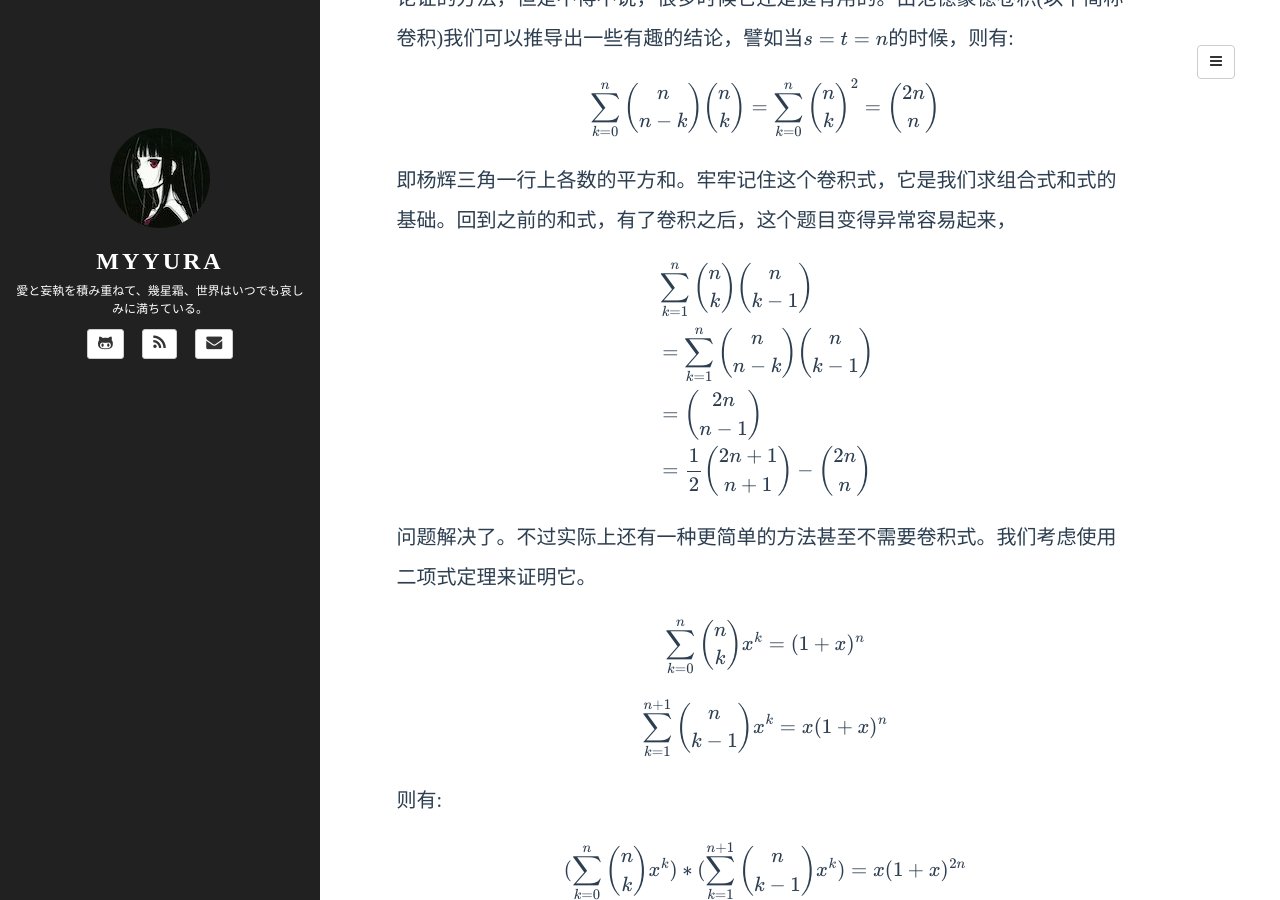
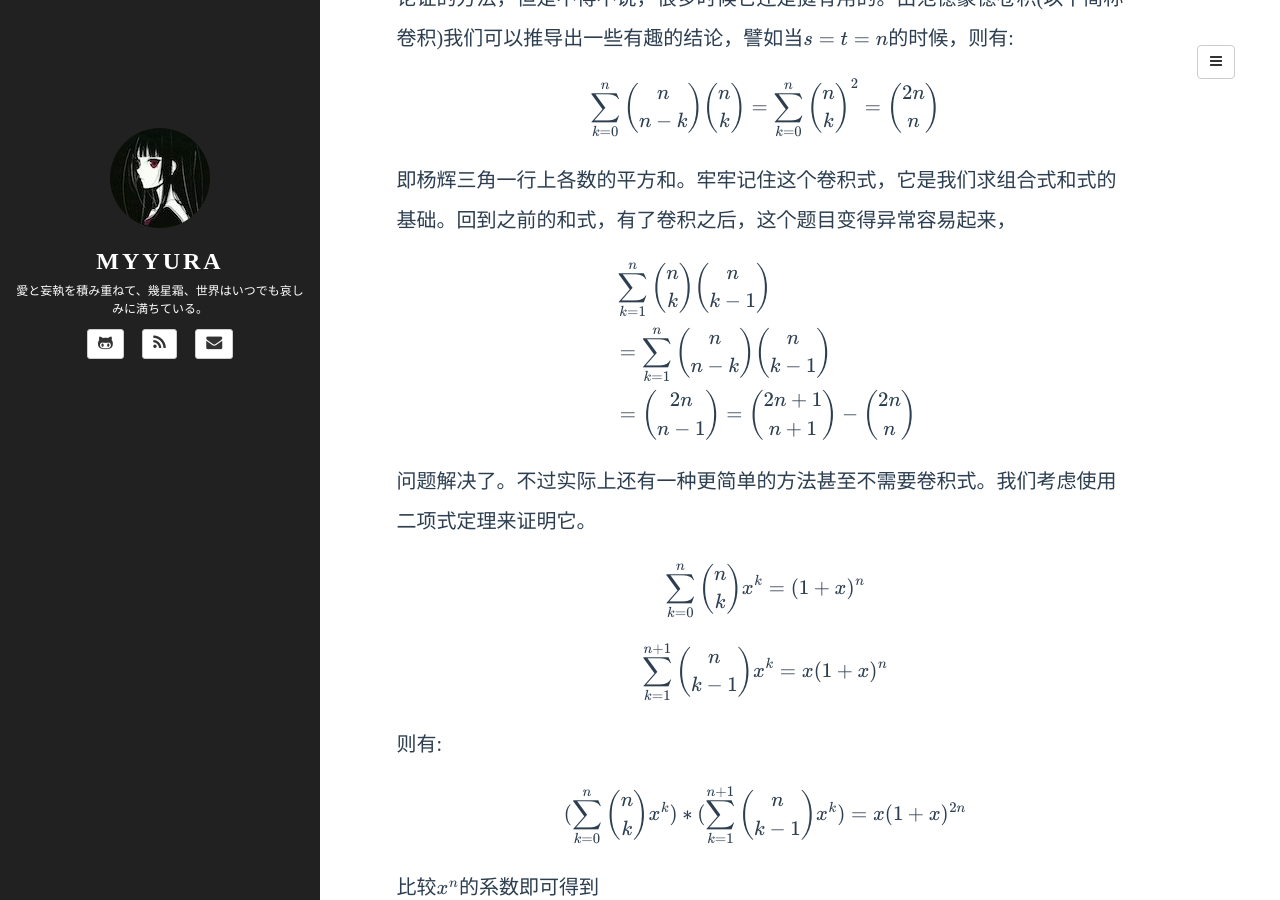
Before and after one commit to Myyura/myyura.github.io, a Jekyll site: the page built from _posts/mathematics/2018-7-5-myyura-1.md, in a window 1280 px wide and 900 px high, scrolled down 5696 px. Built offline with Jekyll 4.4.1, drawn with Linux system fonts in a browser that asks for light colours; formulas are drawn with MathJax 3; a script that is not in the unit is left out; comment, search, counter and statistics services are not loaded; some of the changed text lies outside the part shown.

Commit message:
Fix some errors

```diff
--- a/_posts/mathematics/2018-7-5-myyura-1.md
+++ b/_posts/mathematics/2018-7-5-myyura-1.md
@@ -132,7 +132,7 @@
 
 ### ex.1 一个简单的和式
 
-  $$\sum_{k=1}^n{n \choose k}{n \choose k-1} = {1 \over 2}{2n+1 \choose n+1}-{2n \choose n}$$
+  $$\sum_{k=1}^n{n \choose k}{n \choose k-1} = {2n+1 \choose n+1}-{2n \choose n}$$
 
 初见这个和式我们似乎感到无从下手，没有之前任何一个现有结论可以应用至此的样子，果真如此吗，让我们仔细看看这个和式。我们并没有看到$(-1)^k$这样的项，所以暂时不考虑反转上指标，相乘的两项是如此的相似，或许我们应该从对称性下手?
 
@@ -157,8 +157,7 @@
   \begin{align}
   &\sum_{k=1}^n{n \choose k}{n \choose k-1} \\
   &= \sum_{k=1}^n{n \choose n-k}{n \choose k-1} \\
-  &= {2n \choose n-1} \\
-  &= {1 \over 2}{2n+1 \choose n+1}-{2n \choose n} \\
+  &= {2n \choose n-1} = {2n+1 \choose n+1}-{2n \choose n} \\
   \end{align}
   $$
 
```
